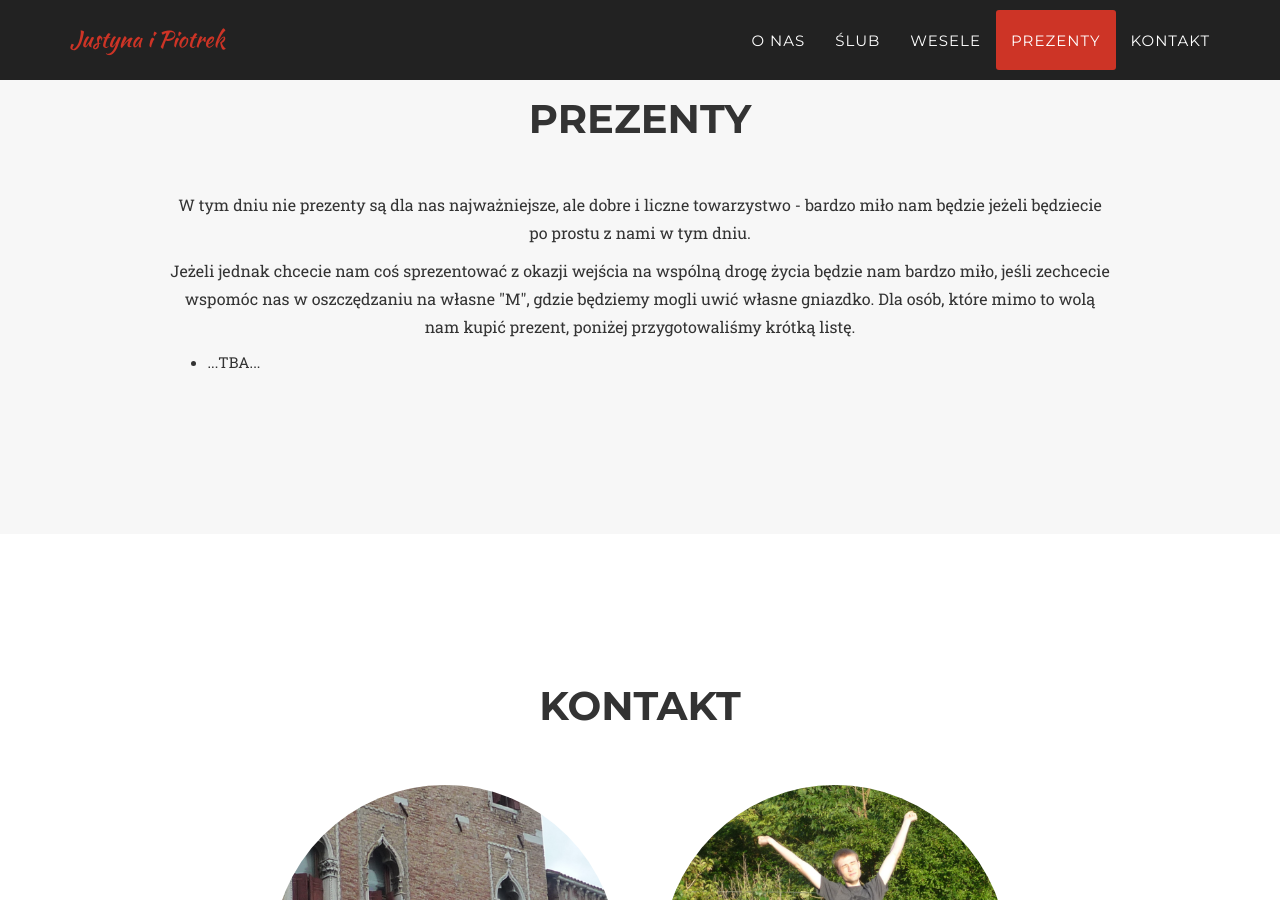
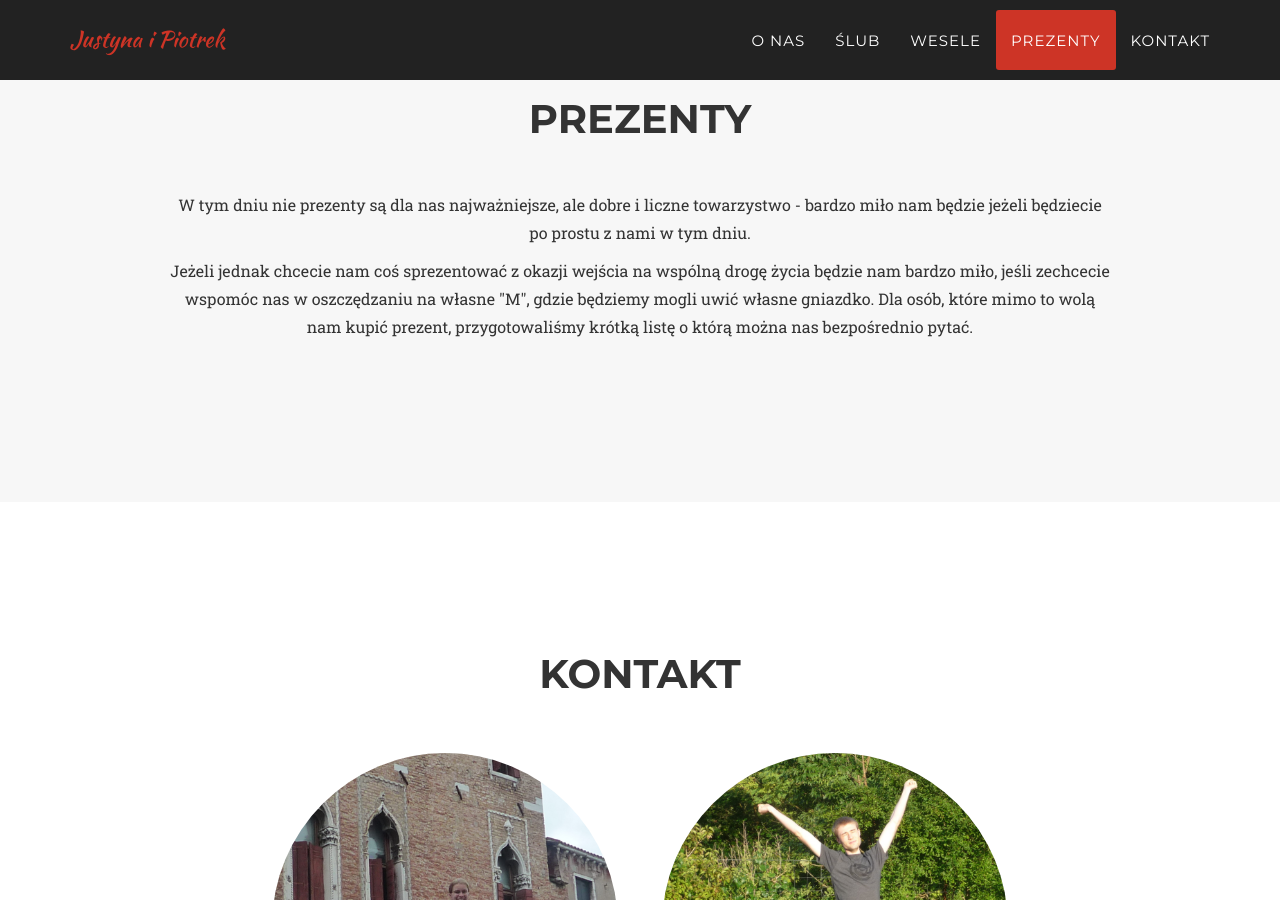
Before and after one commit to justynaipiotrek/slub, a Jekyll site: the page built from index.html, in a window 1280 px wide and 900 px high, scrolled down 3852 px. Built offline with Jekyll 4.4.1, drawn with Linux system fonts in a browser that asks for light colours; some web fonts are replaced.

Commit message:
Updated info about present list.

```diff
--- a/_includes/presents.html
+++ b/_includes/presents.html
@@ -13,11 +13,7 @@
                         W tym dniu nie prezenty są dla nas najważniejsze, ale dobre i liczne towarzystwo - bardzo miło nam będzie jeżeli będziecie po prostu z nami w tym dniu.
                     </p>
                     <p>
-                        Jeżeli jednak chcecie nam coś sprezentować z okazji wejścia na wspólną drogę życia będzie nam bardzo miło, jeśli zechcecie wspomóc nas w oszczędzaniu na własne "M", gdzie będziemy mogli uwić własne gniazdko. Dla osób, które mimo to wolą nam kupić prezent, poniżej przygotowaliśmy krótką listę.
-
-                        <ul class="text-left">
-                            <li> ...TBA...
-                        </ul>
+                        Jeżeli jednak chcecie nam coś sprezentować z okazji wejścia na wspólną drogę życia będzie nam bardzo miło, jeśli zechcecie wspomóc nas w oszczędzaniu na własne "M", gdzie będziemy mogli uwić własne gniazdko. Dla osób, które mimo to wolą nam kupić prezent, przygotowaliśmy krótką listę o którą można nas bezpośrednio pytać.
                     </p>
                 </div>
                 <div class="col-lg-1"></div>
```
Also changed, not shown: 1 other file.
